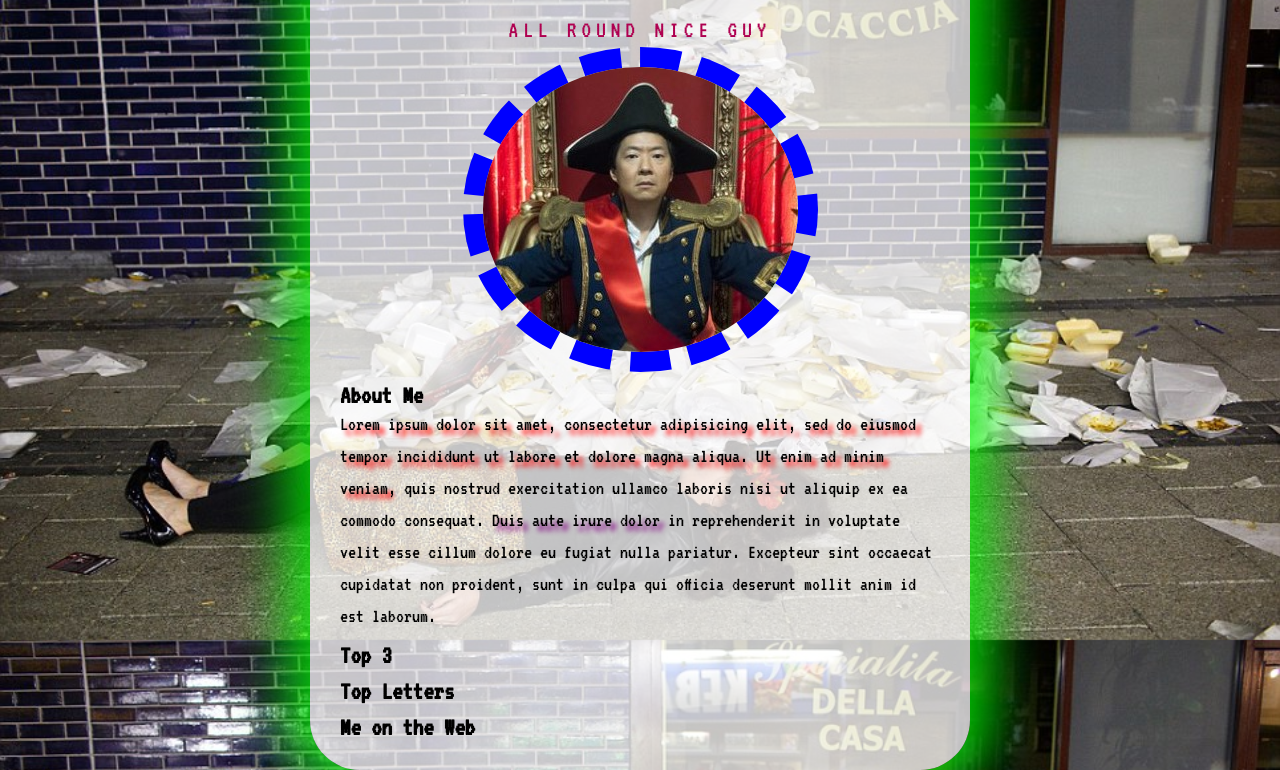
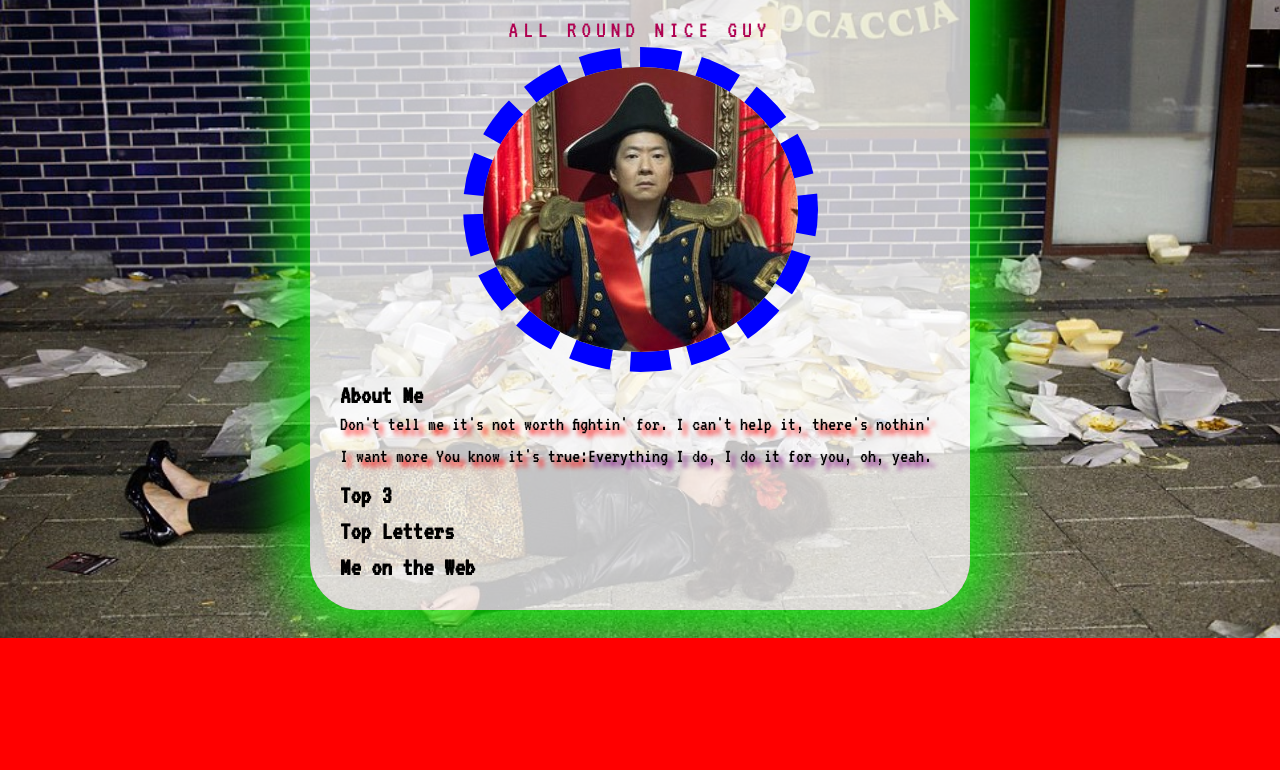
Before and after one commit to chowjon/chowjon.github.io, a plain HTML site: page index.html in a window 1280 px wide. Both pictures are taken after a click on the element "About Me". Shown: the part 170-940 px from the top of the page. After the commit the page ends 808 px from the top, so only its background shows below. Drawn offline with nearby package versions, Linux system fonts and the light colour scheme; a web font is replaced by a local one.

Commit message:
Update index.html
lyrics

```diff
--- a/index.html
+++ b/index.html
@@ -16,13 +16,9 @@
 			<img class="profile pic" src="images/me.jpg" alt="Jon Chow">
 
 			<h3>About Me</h3>
-			<p class="aboutmetext"><span class="test">Lorem ipsum dolor sit amet, consectetur adipisicing elit, sed do eiusmod
-			tempor incididunt ut labore et dolore magna aliqua. Ut enim ad minim veniam</span>,
-			quis nostrud exercitation ullamco laboris nisi ut aliquip ex ea commodo
-			consequat. <span>Duis aute irure dolor</span> in reprehenderit in voluptate velit esse
-			cillum dolore eu fugiat nulla pariatur. Excepteur sint occaecat cupidatat non
-			proident, sunt in culpa qui officia deserunt mollit anim id est laborum.</p>
-
+			<p class="aboutmetext"><span class="test">Don't tell me it's not worth fightin' for. I can't help it, there's nothin' I want more
+			You know it's true:</span><span>Everything I do, I do it for you, oh, yeah.</span>
+			</p>
 			<h3>Top 3</h3>
 			<ul>
 				<li>1</li>
```
